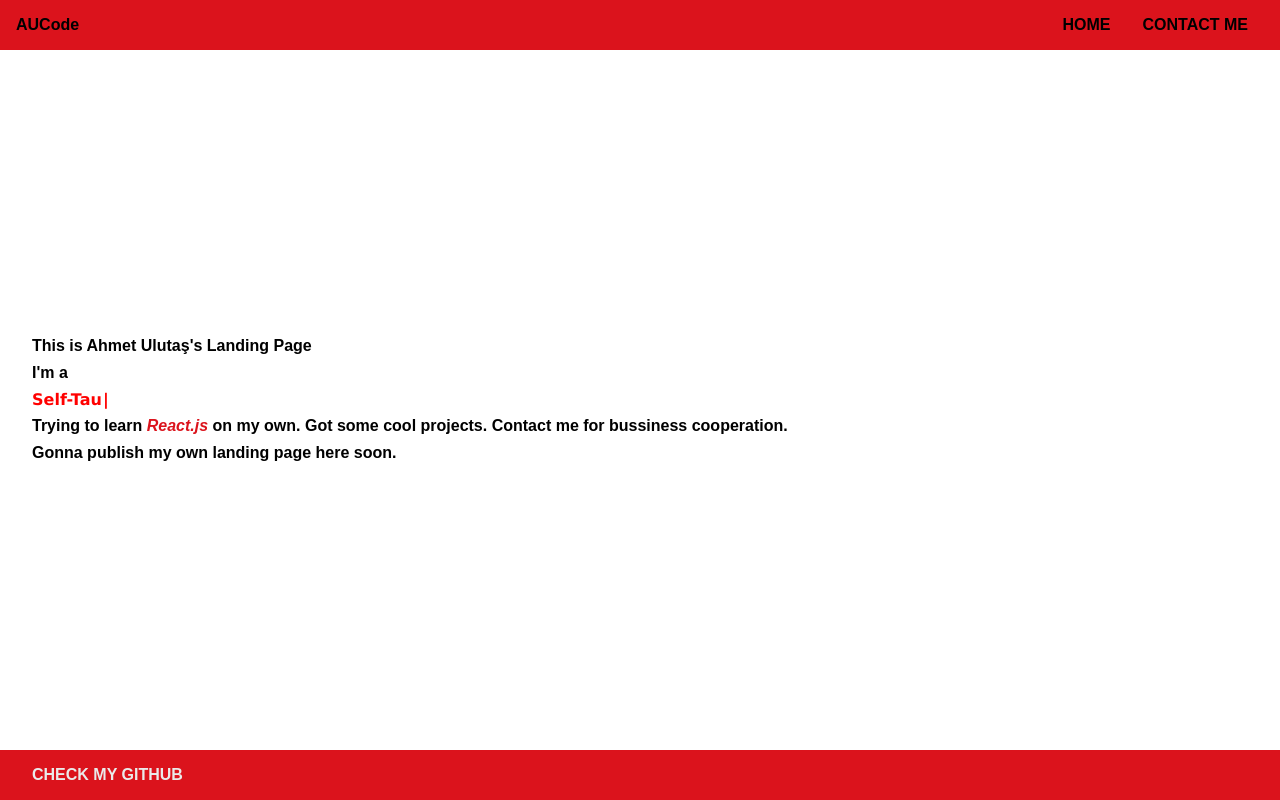
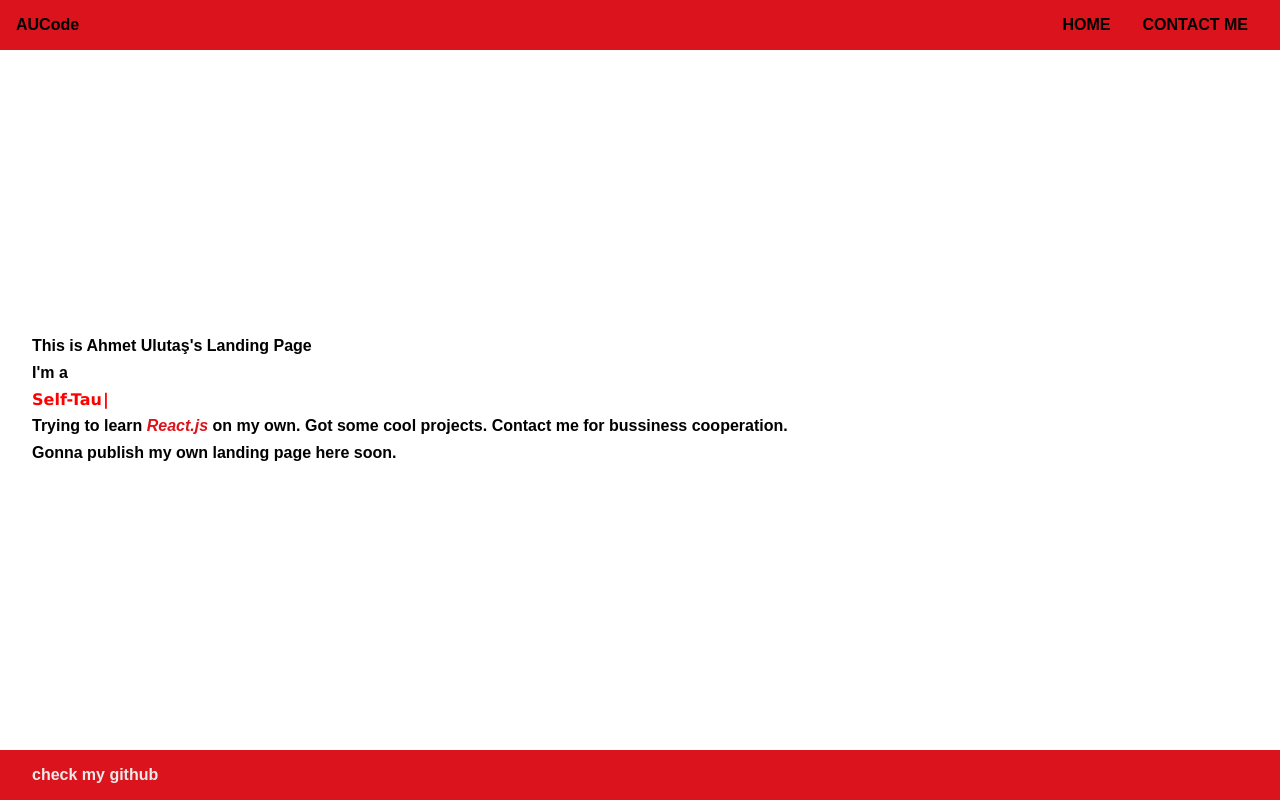
Before and after one commit to ahmettulutas/Landing-Page, a React (Create React App) app: page / in a window 1280 px wide. Built offline with nearby package versions, Linux system fonts and the light colour scheme.

Commit message:
changed page name and footer link

```diff
--- a/src/footer.jsx
+++ b/src/footer.jsx
@@ -7,7 +7,7 @@ const Footer = () => {
         <footer>
             <nav>
                 <ul>
-                    <a className="li" href="https://github.com/ahmettulutas">CHECK MY GITHUB</a>
+                    <a className="li" target="_blank" rel="noreferrer" href="https://github.com/ahmettulutas"> check my github</a>
                 </ul>
             </nav>
         </footer>
```
